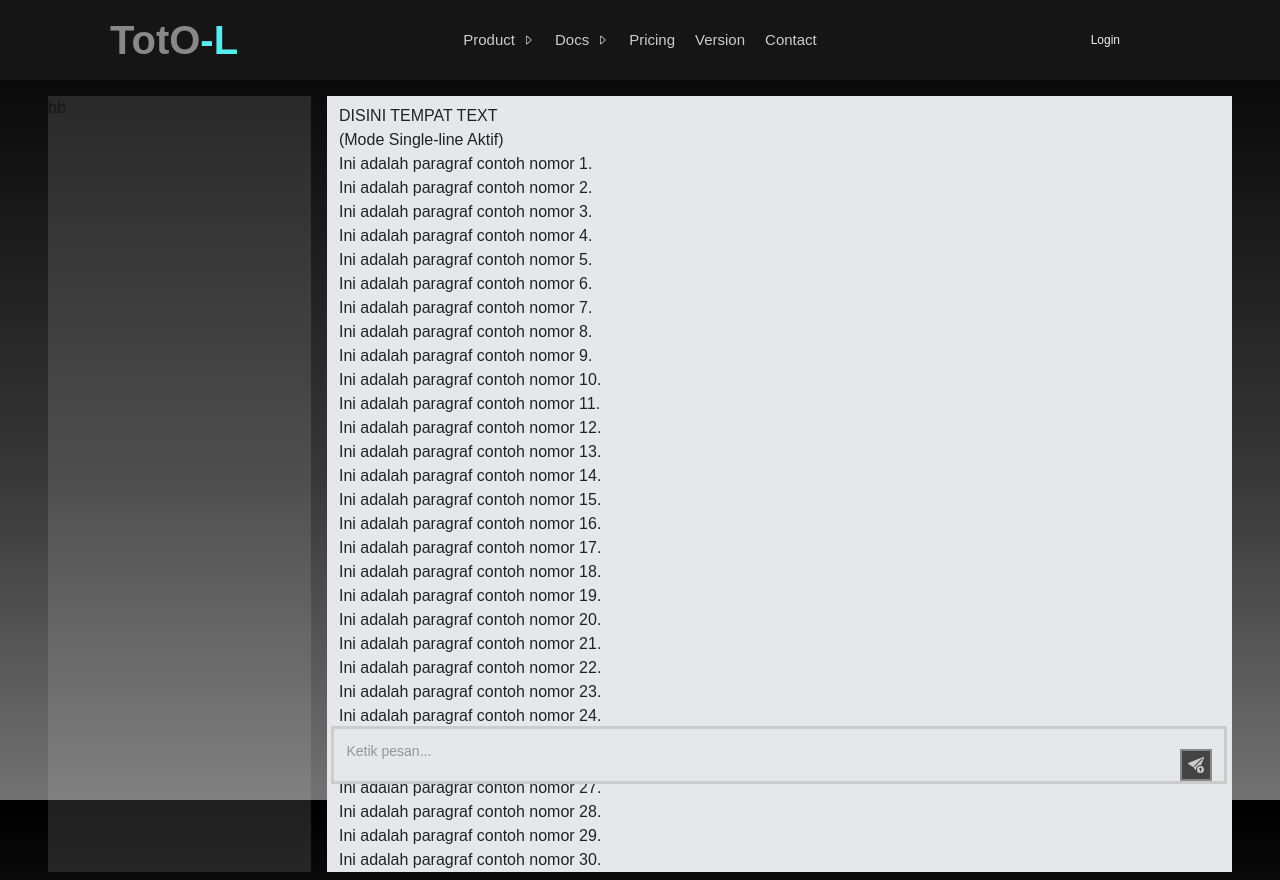
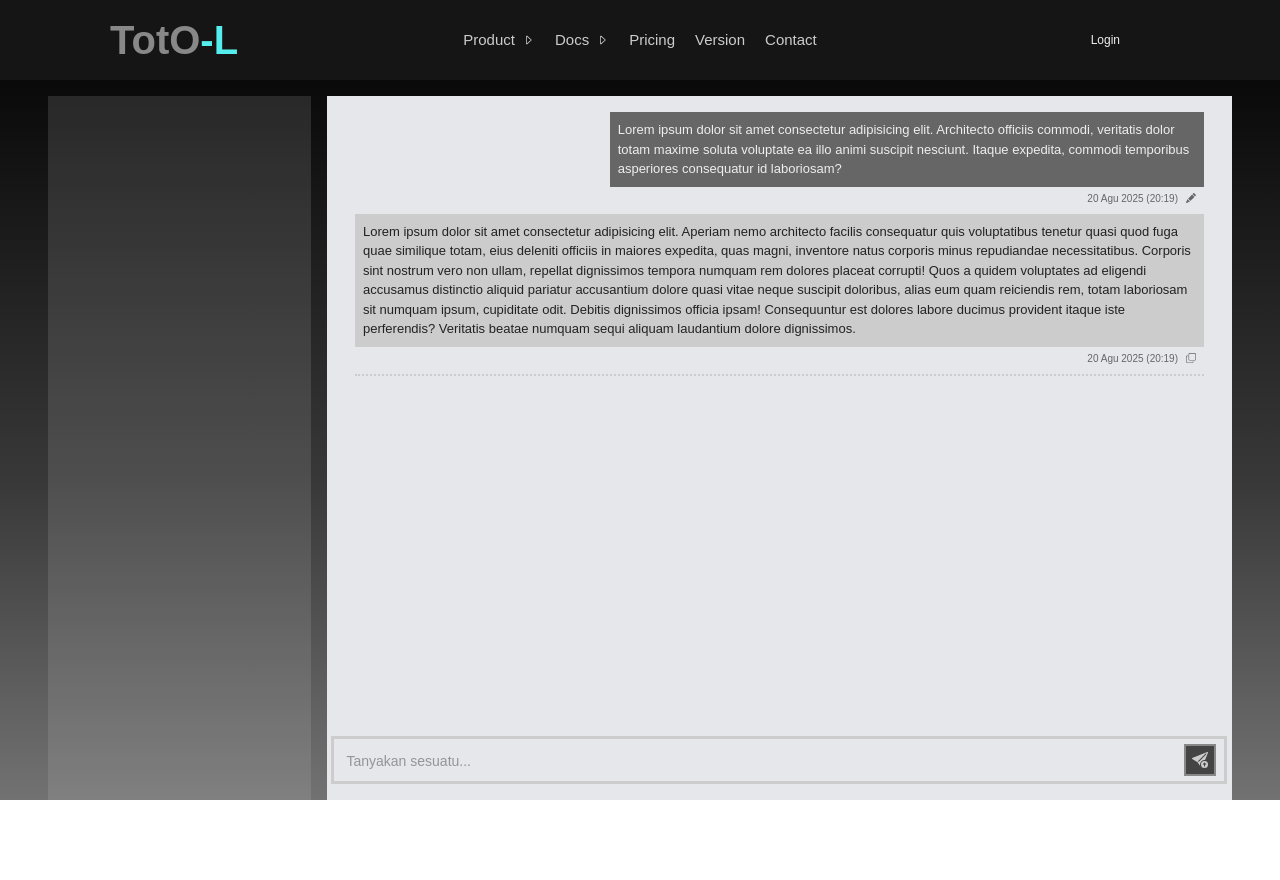
Before and after one commit to lowhanfish/TotO-web, a Next.js app: page /demo in a window 1280 px wide. After the commit the page ends 800 px from the top, so only its background shows below. Built offline with nearby package versions, Linux system fonts and the light colour scheme; a web font is replaced by a local one.

Commit message:
Modify chat styling

```diff
--- a/app/assets/styles/fonts.css
+++ b/app/assets/styles/fonts.css
@@ -55,11 +55,11 @@
 
 
 .f_spartan {
-  font-family: 'League Spartan', sans-serif;
+  /* font-family: 'League Spartan', sans-serif; */
 }
 
 .f_almarai {
-  font-family: 'Almarai', sans-serif;
+  /* font-family: 'Almarai', sans-serif; */
 }
 
 .f_title {
--- a/app/components/Demo/DemoContent.tsx
+++ b/app/components/Demo/DemoContent.tsx
@@ -1,7 +1,7 @@
 'use client'
 
 import { useState, useEffect, ChangeEvent } from 'react'
-import { BsFillSendArrowUpFill } from "react-icons/bs";
+import { BsFillSendArrowUpFill, BsFillPencilFill, BsCopy } from "react-icons/bs";
 
 const DemoContent = () => {
 
@@ -27,42 +27,74 @@ const DemoContent = () => {
     };
 
     return (
-        <div className='w-full  p-2 flex flex-col gap-5 overflow-hidden'>
-            <div className='bg-gray-200 rounded-[5] w-full h-full'>
-                <div className='overflow-scroll h-full text-lfirst-1 px-3 pt-2 pb-20'>
-                    DISINI TEMPAT TEXT
-                    {isMultiLine ? <p>(Mode Multi-line Aktif)</p> : <p>(Mode Single-line Aktif)</p>}
-                    {
-                        [...Array(50)].map((_, index) => (
-                            <p key={index}>Ini adalah paragraf contoh nomor {index + 1}.</p>
-                        ))
-                    }
+        <div className='w-full h-full p-2 flex flex-col gap-5 overflow-hidden mt-5 md:mt-0'>
+            <div className='bg-gray-200 rounded-[5] w-full h-full py-2'>
+                <div className='overflow-scroll text-[13px] h-full text-lfirst-1 px-7 pt-2 pb-35'>
+                    {/* DISINI TEMPAT TEXT */}
+                    <div className='flex flex-col gap-2'>
+                        <div className='w-fit lg:max-w-[70%] self-end'>
+
+                            <div className='bg-lfirst-3 p-2 rounded-[5]'>
+                                <p className='text-lfirst-7'>Lorem ipsum dolor sit amet consectetur adipisicing elit. Architecto officiis commodi, veritatis dolor totam maxime soluta voluptate ea illo animi suscipit nesciunt. Itaque expedita, commodi temporibus asperiores consequatur id laboriosam?</p>
+                            </div>
+                            <div className='flex pt-1 justify-end w-full'>
+                                <div className='flex gap-2 items-center justify-end pr-2'>
+                                    <div className='text-lfirst-3 text-[10px]'>20 Agu 2025 (20:19)</div>
+                                    <div className='text-lfirst-3 text-[10px] flex-1'>
+                                        <BsFillPencilFill className='cursor-pointer' />
+                                    </div>
+
+                                </div>
+                            </div>
+                        </div>
+                        <div className=''>
+                            <div className='bg-lfirst-6 p-2 rounded-[5] '>
+                                <p>
+                                    Lorem ipsum dolor sit amet consectetur adipisicing elit. Aperiam nemo architecto facilis consequatur quis voluptatibus tenetur quasi quod fuga quae similique totam, eius deleniti officiis in maiores expedita, quas magni, inventore natus corporis minus repudiandae necessitatibus. Corporis sint nostrum vero non ullam, repellat dignissimos tempora numquam rem dolores placeat corrupti! Quos a quidem voluptates ad eligendi accusamus distinctio aliquid pariatur accusantium dolore quasi vitae neque suscipit doloribus, alias eum quam reiciendis rem, totam laboriosam sit numquam ipsum, cupiditate odit. Debitis dignissimos officia ipsam! Consequuntur est dolores labore ducimus provident itaque iste perferendis? Veritatis beatae numquam sequi aliquam laudantium dolore dignissimos.
+                                </p>
+
+                            </div>
+                            <div className='flex pt-1 justify-end w-full'>
+                                <div className='flex gap-2 items-center justify-end pr-2'>
+                                    <div className='text-lfirst-3 text-[10px]'>20 Agu 2025 (20:19)</div>
+                                    <div className='text-lfirst-3 text-[10px] flex-1'>
+                                        <BsCopy className='cursor-pointer' />
+                                    </div>
+
+                                </div>
+                            </div>
+                            <div className='w-full border-t-2 border-lfirst-6 border-dotted mt-2'></div>
+                        </div>
+
+                    </div>
+
                 </div>
                 {/* SUB-BODY2 */}
-                <div className=' w-full h-full flex flex-col gap-5 justify-center items-center'>
-                    <div className='
+                <div className='w-full h-full flex flex-col gap-5 justify-center items-center relative'>
+                    <div className={`
                         bg-gray-200 rounded-[10]
                         border-3 border-lfirst-6 w-[85%]
                         md:w-[70%]
                         fixed bottom-4
-                        max-h-30
-                        overflow-scroll
-                    '>
+                        justify-center
+                        items-center
+                        ${isMultiLine ? 'max-h-30 overflow-scroll' : 'h-12'}
+
+                    `}>
                         <textarea
                             value={text}
                             onChange={handleChange} // Gunakan onChange sebagai standar React
                             rows={1}
-                            placeholder="Ketik pesan..."
+                            placeholder="Tanyakan sesuatu..."
                             style={{ minHeight: '45px' }}
                             className='w-full text-[14px] text-lfirst-2 p-3 h-[90%] resize-none focus:outline-none'
                         ></textarea>
-                        <div className='flex justify-end -mt-8 mr-3'>
-                            <div className='bg-lfirst-2 h-8 w-8 rounded-[50] flex justify-center items-center cursor-pointer border-2 border-lfirst-4'>
+
+                        <div className='flex justify-end pr-2'>
+                            <div className='bg-lfirst-2 fixed bottom-6 h-8 w-8 rounded-[50] flex justify-center items-center cursor-pointer border-2 border-lfirst-4'>
                                 <BsFillSendArrowUpFill className='text-lfirst-6' />
-
                             </div>
                         </div>
-
                     </div>
 
                 </div>
--- a/app/components/Demo/DemoList.tsx
+++ b/app/components/Demo/DemoList.tsx
@@ -4,7 +4,7 @@ const DemoList = () => {
     return (
         <div className='w-90 p-2'>
             <div className='bg-lfirst-6/15 rounded-[5] h-full'>
-                bb
+
             </div>
         </div>
     )
--- a/app/components/Header/Header.tsx
+++ b/app/components/Header/Header.tsx
@@ -1,7 +1,7 @@
 "use client"
 
+import { useState } from 'react'
 import Link from 'next/link';
-import React, { useState } from 'react'
 import { BsCaretDown } from "react-icons/bs";
 import { GiHamburgerMenu } from "react-icons/gi";
 
@@ -11,17 +11,32 @@ const menuList = [
         title: "Product",
         url: "/",
         children: [
-            { title: "API-L" },
-            { title: "Public Services" },
+            {
+                title: "API-L",
+                url: "/api-l"
+            },
+            {
+                title: "Public Services",
+                url: "/public-services"
+            },
         ],
     },
     {
         title: "Docs",
         url: "/docs",
         children: [
-            { title: "API-L Docs" },
-            { title: "Embedding Data" },
-            { title: "Public Services Docs" },
+            {
+                title: "API-L Docs",
+                url: "/api-l-docs"
+            },
+            {
+                title: "Embedding Data",
+                url: "/embedding-data"
+            },
+            {
+                title: "Public Services Docs",
+                url: "/public-services-docs"
+            },
         ],
     },
     {
@@ -67,10 +82,10 @@ const MenuDesktop = () => {
         <div className='hidden md:block'>
             <div className='flex h-20 px-5 lg:px-9 xl:px-27.5'>
                 <div className='flex-1'>
-                    <div className='h-full flex items-center font-bold text-[40px] f_spartan'>
+                    <Link href="/" className='h-full flex items-center font-bold text-[40px] f_spartan cursor-pointer'>
                         <span className='text-lfirst-4'>TotO</span>
                         <span className='text-ltwo-5'>-L</span>
-                    </div>
+                    </Link>
                 </div>
                 <div className='flex-1'>
                     <div className='flex justify-center items-center h-full'>
@@ -109,10 +124,10 @@ const MobileMenu = () => {
                 </div>
 
                 <div className='w-full flex justify-end'>
-                    <div className='flex items-center font-bold text-[22px] f_spartan'>
+                    <Link href="/" className='flex items-center font-bold text-[22px] f_spartan'>
                         <span className='text-lfirst-4'>TotO</span>
                         <span className='text-ltwo-5'>-L</span>
-                    </div>
+                    </Link>
                 </div>
             </div>
             {
--- a/app/layout.tsx
+++ b/app/layout.tsx
@@ -31,10 +31,10 @@ export default function RootLayout({
   return (
     <html lang="en">
       <body
-        className="flex flex-col f_almarai w-full h-full bg-amber-200 text-lfirst-5 "
+        className="flex flex-col f_almarai w-full  bg-amber-200 text-lfirst-5 "
       >
 
-        <div className="h-full">
+        <div className="h-full w-full fixed overflow-scroll">
           <Header />
           <div className="h-full w-full">
             {children}
--- a/app/page.tsx
+++ b/app/page.tsx
@@ -1,4 +1,8 @@
 import Image from "next/image";
+import Link from "next/link";
+
+
+
 import Why from "./components/Home/Why";
 import KeyFeatures from "./components/Home/KeyFeatures";
 
@@ -28,12 +32,12 @@ export default function Home() {
 
           <div className="mt-7.5 flex gap-5 justify-center md:justify-start">
 
-            <button className=" bg-ltwo-2 h-11.25 rounded-[25px] w-40 text-white border-white border-4 hover:bg-lfirst-7   hover:border-ltwo-2 hover:text-ltwo-2 cursor-pointer">
+            <Link href="/demo" className="flex justify-center items-center bg-ltwo-2 h-11.25 rounded-[25px] w-40 text-white border-white border-4 hover:bg-lfirst-7   hover:border-ltwo-2 hover:text-ltwo-2 cursor-pointer">
               Demo
-            </button>
-            <button className=" bg-lfirst-7 border-4 border-ltwo-2 text-ltwo-2 h-11.25 rounded-[25px] w-40 hover:bg-ltwo-2 hover:text-white hover:border-white cursor-pointer">
+            </Link>
+            <Link href="/demo" className="flex justify-center items-center bg-lfirst-7 border-4 border-ltwo-2 text-ltwo-2 h-11.25 rounded-[25px] w-40 hover:bg-ltwo-2 hover:text-white hover:border-white cursor-pointer">
               Get Started
-            </button>
+            </Link>
 
 
           </div>
```
